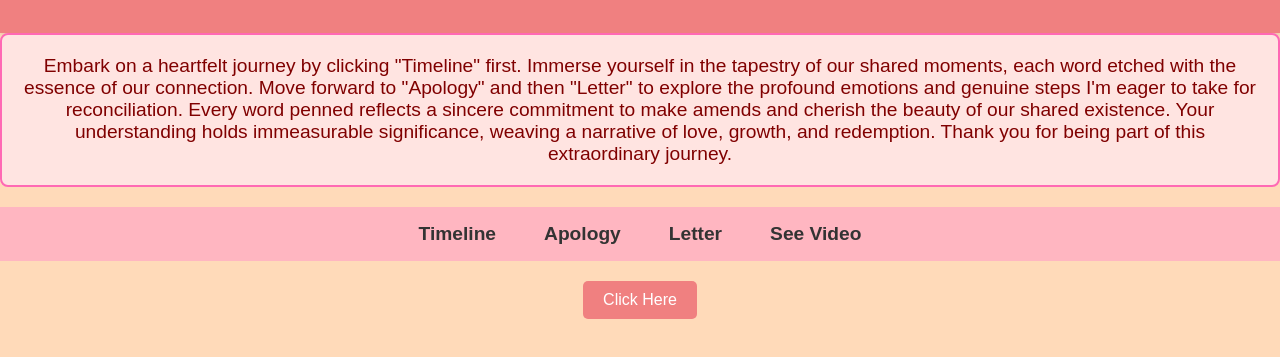
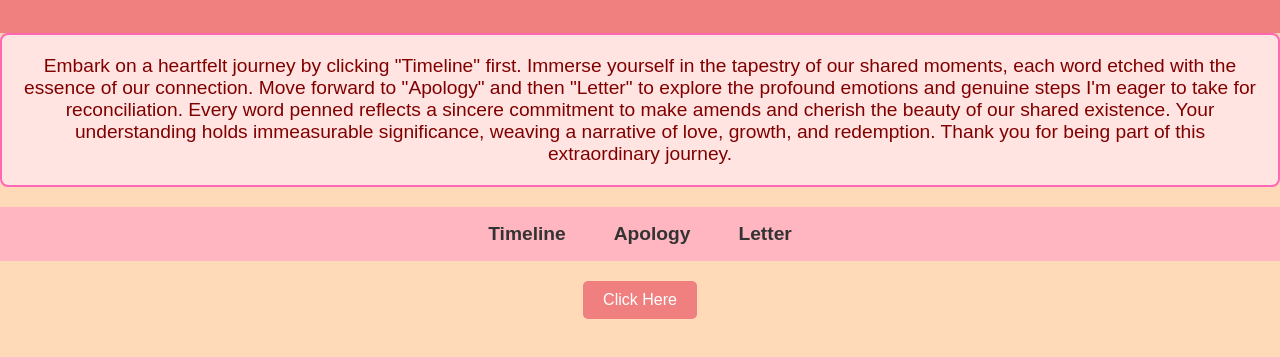
Before and after one commit to ayushghalke/sorry-2.0, a plain HTML site: page index.html in a window 1280 px wide. Shown: the part 111-468 px from the top of the page. Drawn offline with Linux system fonts and the light colour scheme.

Commit message:
Update index.html

```diff
--- a/index.html
+++ b/index.html
@@ -37,7 +37,7 @@
       <li><a href="#" id="timeline-link">Timeline</a></li>
       <li><a href="#" id="apology-link">Apology</a></li>
       <li><a href="#" id="letter-link">Letter</a></li>
-      <li><a href="#" onclick="showVideo()">See Video</a></li>
+
 
 
     </ul>
```
